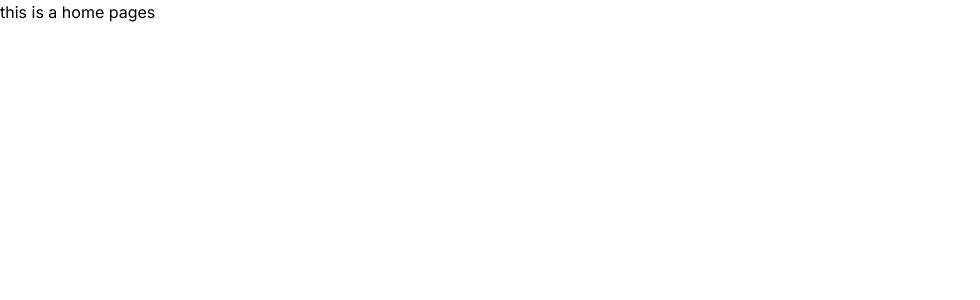
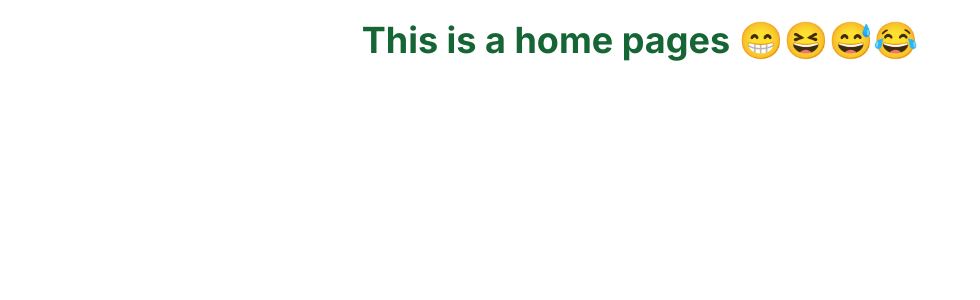
Before and after one commit to shaikot07/my-first-next-js-app-for-learning, a Next.js app: page / in a window 1280 px wide. Shown: the top 300 px of the page, without its empty margins (0-980 px from the left). Built offline with nearby package versions, Linux system fonts and the light colour scheme.

Commit message:
to day is very exciting for learning and practices next.js

```diff
--- a/src/app/page.js
+++ b/src/app/page.js
@@ -2,8 +2,8 @@ import Image from "next/image";
 
 export default function Home() {
   return (
-    <div>
-      <h1>this is a home pages </h1>
+    <div className="max-w-6xl mx-auto h-1/2 mt-5">
+      <h1 className="text-4xl text-green-800 font-bold text-center">This is a home pages 😁😆😅😂 </h1>
     </div>
   );
 }
```
